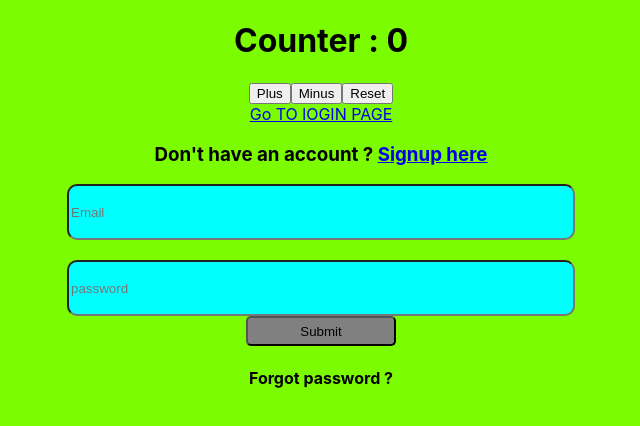
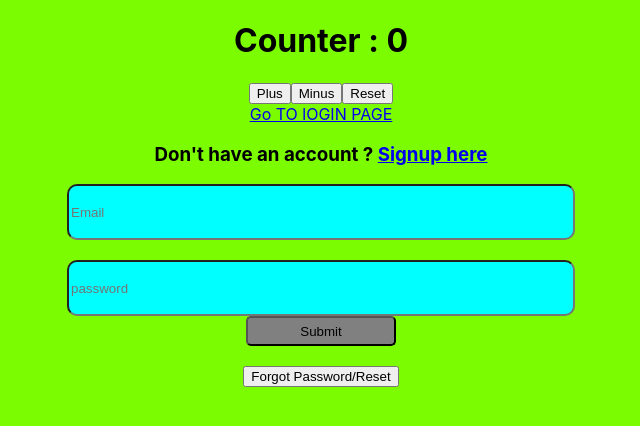
Before and after one commit to rafiul86/redux-context, a React (Create React App) app: page /sign in a window 1280 px wide. Shown: the top 426 px of the page, without its empty margins (319-959 px from the left). Built offline with nearby package versions, Linux system fonts and the light colour scheme.

Commit message:
reset link added

```diff
--- a/src/component/FormLogin/Form.js
+++ b/src/component/FormLogin/Form.js
@@ -83,6 +83,7 @@ const Form = () => {
           console.log(googleUser)
         }
     }
+
     return (
              <div>
                  <h3>Already have an account ? <Link to="/sign">Sign in here</Link> </h3>
@@ -111,6 +112,7 @@ const Form = () => {
            <Facebook></Facebook>
            <button onClick={handleLink}>Send Link</button>
            <button onClick={handleshow}>Show user info</button>
+
         </div>
     );
 };
--- a/src/component/FormLogin/SignIn.js
+++ b/src/component/FormLogin/SignIn.js
@@ -29,7 +29,6 @@ const SignIn = () => {
             validAuth = checkPass && checkLength
         }
         if(validAuth){
-            console.log(validAuth)
             const newUserInfo = {...userInfo}
             newUserInfo[e.target.name] = e.target.value ;
             setUserInfo(newUserInfo)
@@ -54,6 +53,16 @@ const SignIn = () => {
         }
         e.preventDefault()
     }
+    const handleReset = () =>{
+        var auth = firebase.auth();
+var emailAddress = "rafiulhasan86@gmail.com";
+
+auth.sendPasswordResetEmail(emailAddress).then(function() {
+  console.log('email sent')
+}).catch(function(error) {
+    console.log(error)
+});
+    }
     return (
              <div>
                  <h3>Don't have an account ? <Link to="/signup">Signup here</Link> </h3>
@@ -69,7 +78,7 @@ const SignIn = () => {
                     userInfo.success && <h3 style={{color : 'green'}}>Logged in successfully !!</h3>
                 }
             </form>
-            <h4>Forgot password ?</h4>
+            <button onClick={handleReset}>Forgot Password/Reset</button>
         </div>
     );
 };
```
